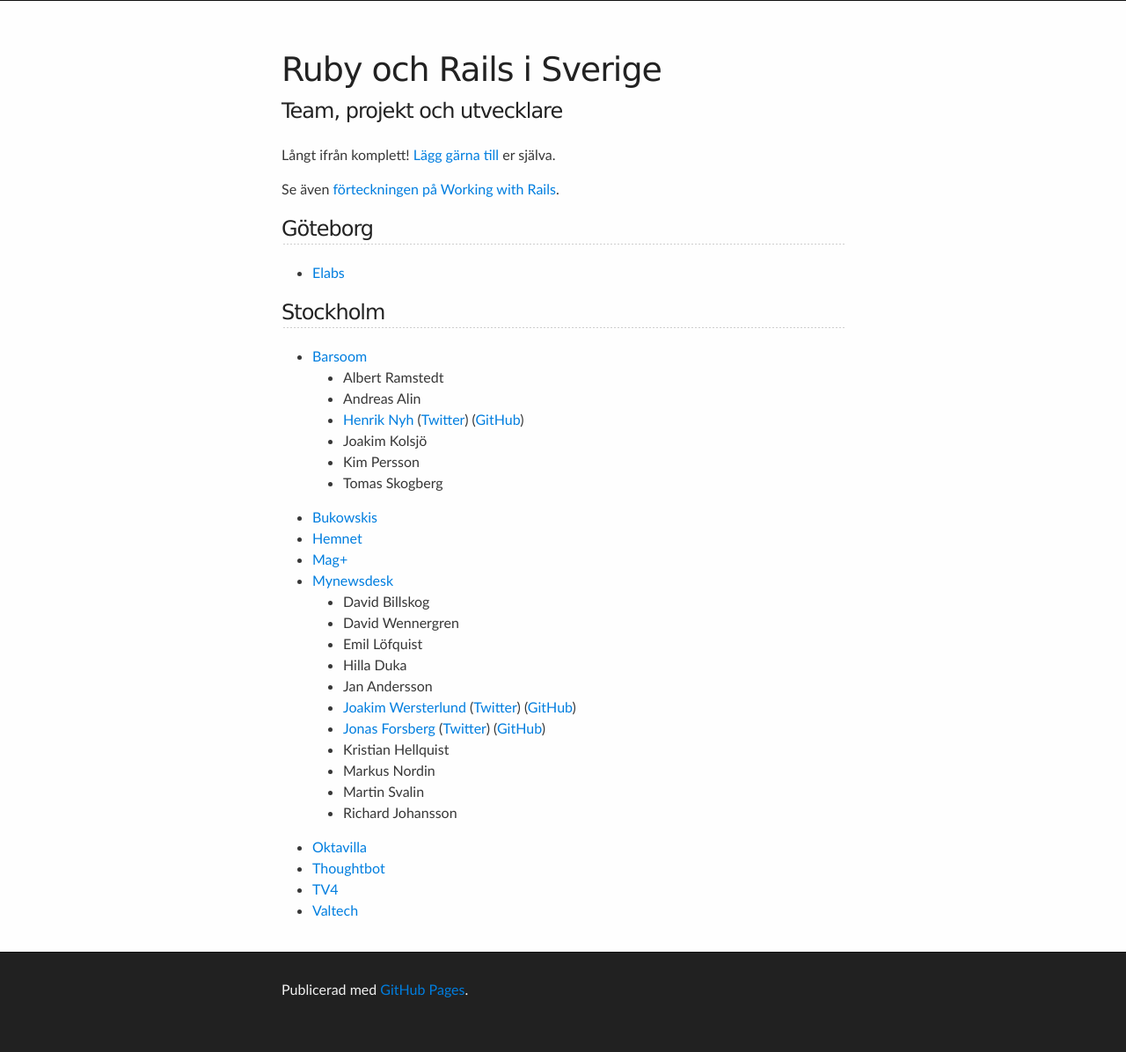
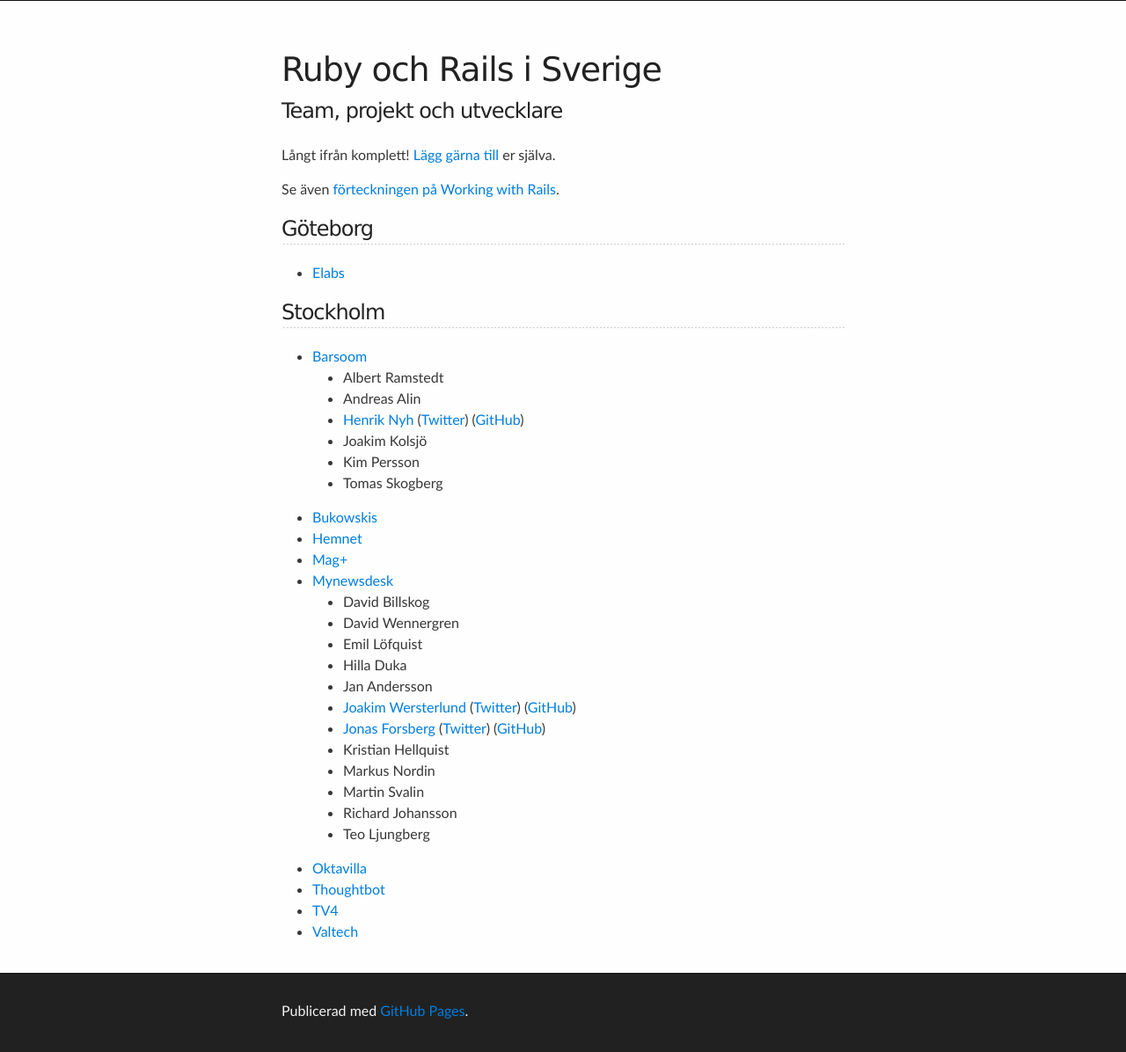
Before and after one commit to rails-se/rails-se.github.com, a Jekyll site: the page built from directory.md, in a window 1280 px wide. Shown: the whole page at 88% size. Built offline with Jekyll 4.4.1, drawn with Linux system fonts in a browser that asks for light colours; before the commit the page ends 1172 px from its top, so only the background shows below that.

Commit message:
Added myself to the mynewsdesk team

```diff
--- a/directory.md
+++ b/directory.md
@@ -79,6 +79,7 @@ Se även [förteckningen på Working with Rails](http://www.workingwithrails.com
       <li>Markus Nordin</li>
       <li>Martin Svalin</li>
       <li>Richard Johansson</li>
+      <li>Teo Ljungberg</li>
     </ul>
   </li>
 
```
